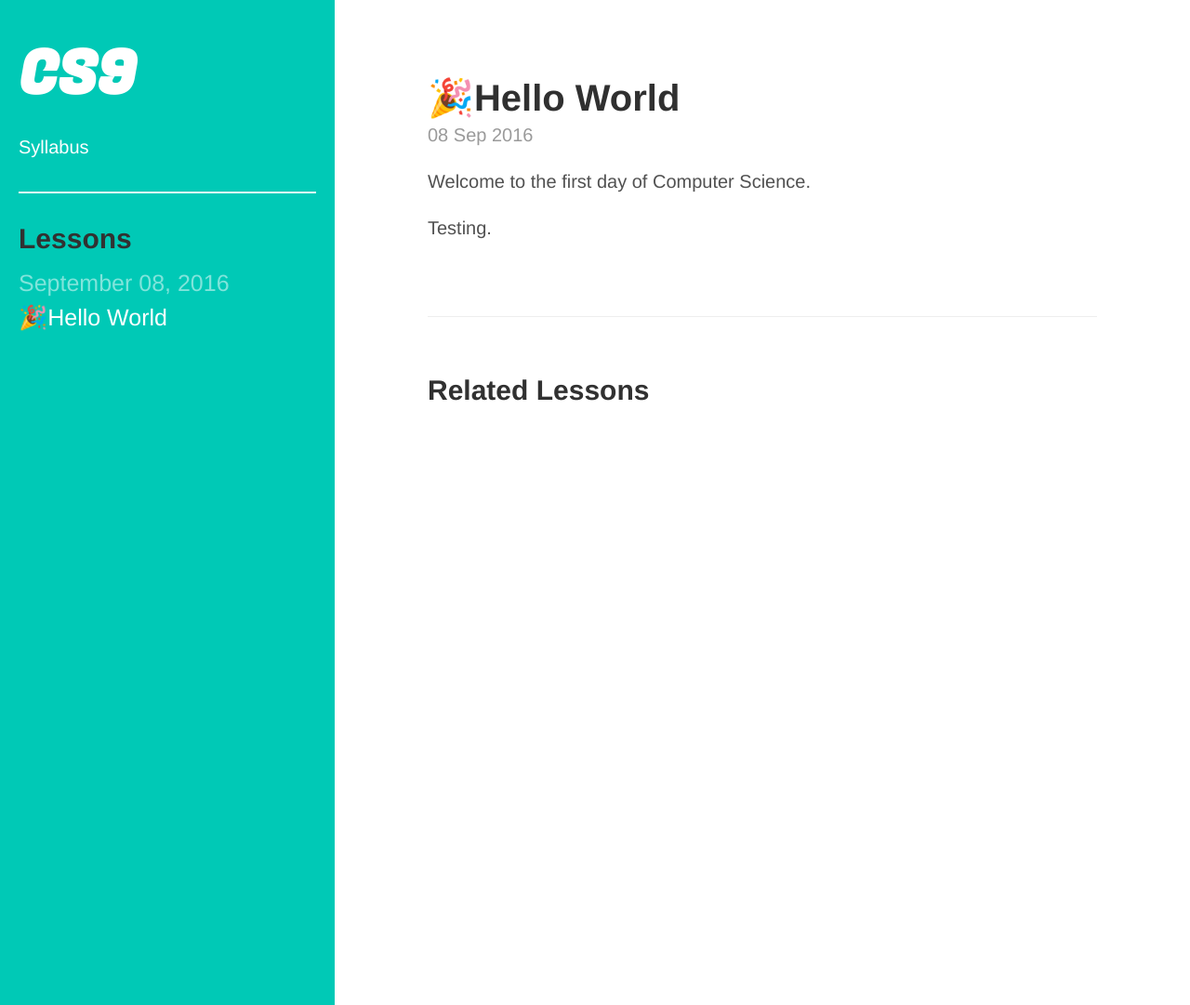
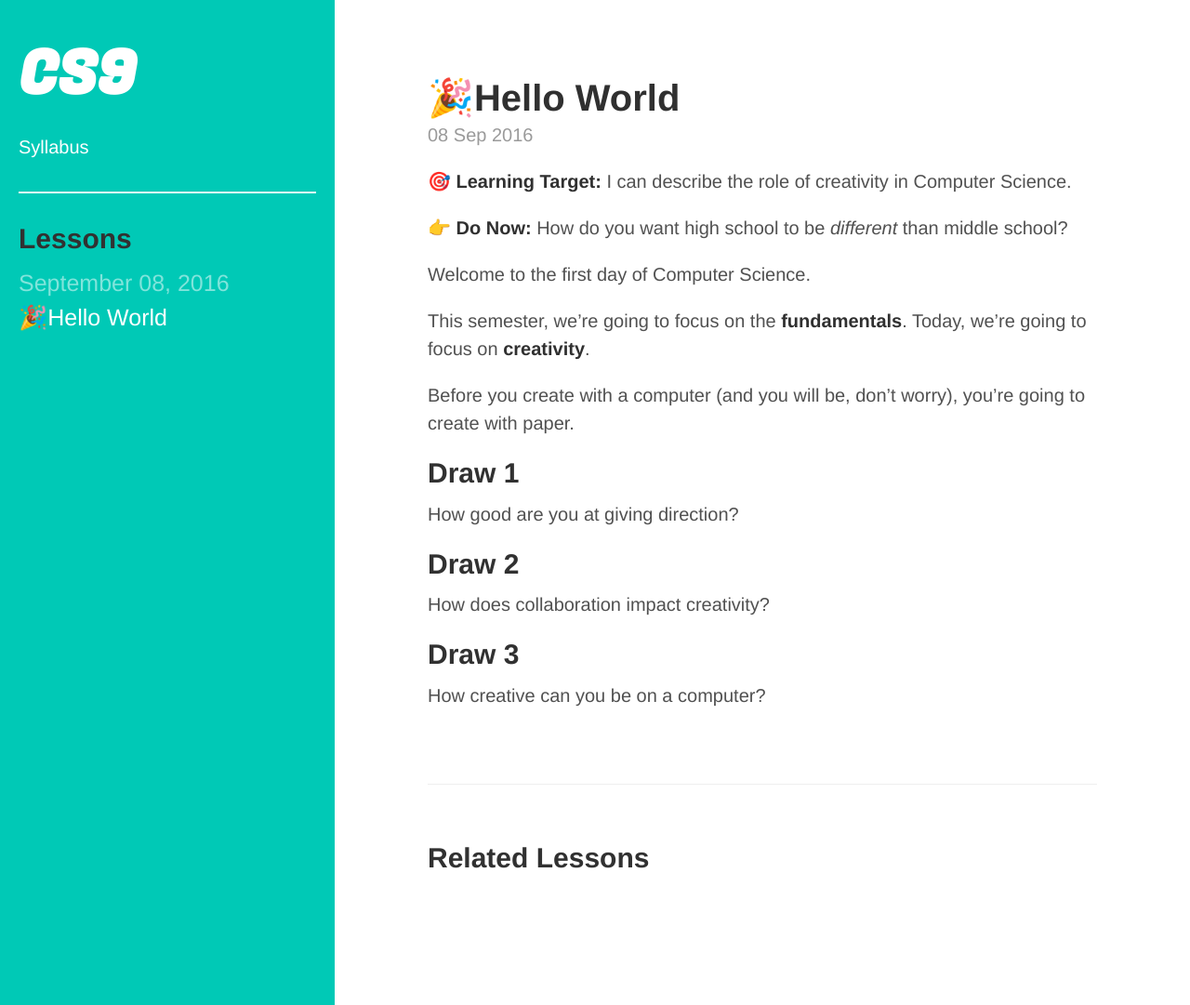
Before and after one commit to bensk/CS9, a Jekyll site: the page built from _posts/2016-02-09-hello-world.md, in a window 1280 px wide and 1081 px high. Shown: the whole window at 93% size. Built offline with Jekyll 4.4.1, drawn with Linux system fonts in a browser that asks for light colours; some web fonts are replaced; a style sheet for code colours, icons or effects is not loaded.

Commit message:
:point_right: do now!

```diff
--- a/_posts/2016-02-09-hello-world.md
+++ b/_posts/2016-02-09-hello-world.md
@@ -4,6 +4,24 @@ date: '2016-09-08 00:00:00'
 layout: post
 ---
 
+🎯 **Learning Target:** I can describe the role of creativity in Computer Science.
+
+👉 **Do Now:** How do you want high school to be _different_ than middle school?
+
 Welcome to the first day of Computer Science.
 
-Testing.
+This semester, we're going to focus on the **fundamentals**. Today, we're going to focus on **creativity**.
+
+Before you create with a computer (and you will be, don't worry), you're going to create with paper.
+
+## Draw 1
+
+How good are you at giving direction?
+
+## Draw 2
+
+How does collaboration impact creativity?
+
+## Draw 3
+
+How creative can you be on a computer?
```
Also changed, not shown: readme.md.
